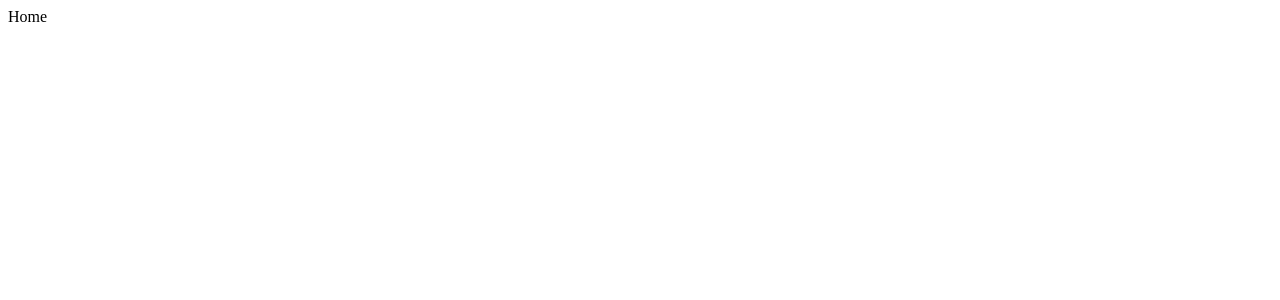
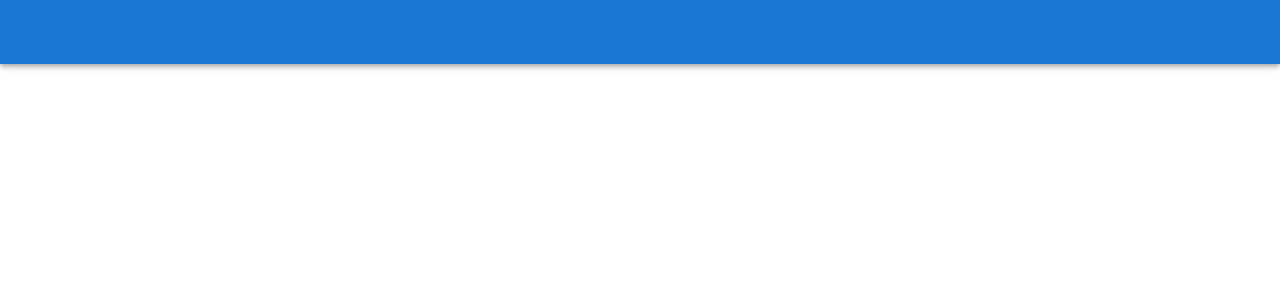
Before and after one commit to botarena-dev/botarena-dev-monorepo, a React (Vite) app in the folder site/: page / in a window 1280 px wide. Shown: the top 300 px of the page. Built offline with nearby package versions, Linux system fonts and the light colour scheme.

Commit message:
feat: :sparkles: add layout, basic routing and scss

```diff
--- a/site/package.json
+++ b/site/package.json
@@ -15,7 +15,8 @@
     "@mui/material": "^9.0.0",
     "react": "^19.2.5",
     "react-dom": "^19.2.5",
-    "react-router": "^7.14.2"
+    "react-router": "^7.14.2",
+    "sass": "^1.99.0"
   },
   "devDependencies": {
     "@babel/core": "^7.29.0",
--- /dev/null
+++ b/site/src/App.scss
@@ -0,0 +1,17 @@
+html,
+body {
+  margin: 0;
+  padding: 0;
+  overflow: hidden;
+  font-family: "Source Sans Pro", sans-serif;
+  color: #211916;
+}
+
+* {
+  box-sizing: border-box;
+}
+
+#root {
+  width: 100vw;
+  height: 100vh;
+}
--- a/site/src/App.tsx
+++ b/site/src/App.tsx
@@ -1,10 +1,16 @@
 import { Route, Routes } from "react-router";
-import "./App.css";
+
+import { Layout } from "./layout/Layout";
+import { Home } from "./home/Home";
+
+import "./App.scss";
 
 function App() {
   return (
     <Routes>
-      <Route path="/" element={<div>Home</div>} />
+      <Route element={<Layout />}>
+        <Route path="/" element={<Home />} />
+      </Route>
     </Routes>
   );
 }
--- /dev/null
+++ b/site/src/home/Home.tsx
@@ -0,0 +1,5 @@
+import { Box } from "@mui/material";
+
+export const Home = () => {
+  return <Box></Box>;
+};
--- /dev/null
+++ b/site/src/layout/Layout.tsx
@@ -0,0 +1,11 @@
+import { AppBar, Box, Toolbar } from "@mui/material";
+
+export const Layout = () => {
+  return (
+    <Box>
+      <AppBar position="static">
+        <Toolbar></Toolbar>
+      </AppBar>
+    </Box>
+  );
+};
```
Also changed, not shown: site/src/App.css (deleted), 1 other file (tests, documents, lock files or other folders).
